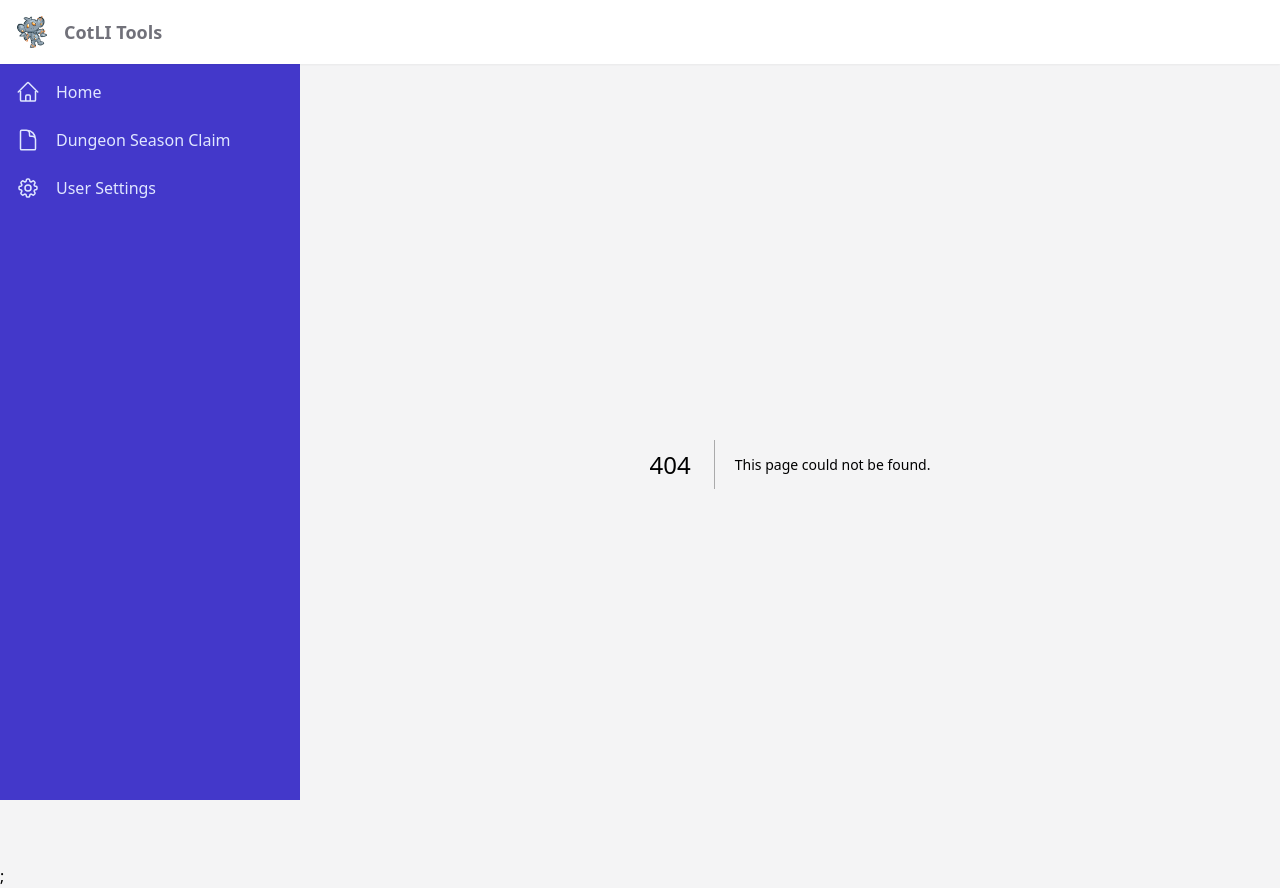
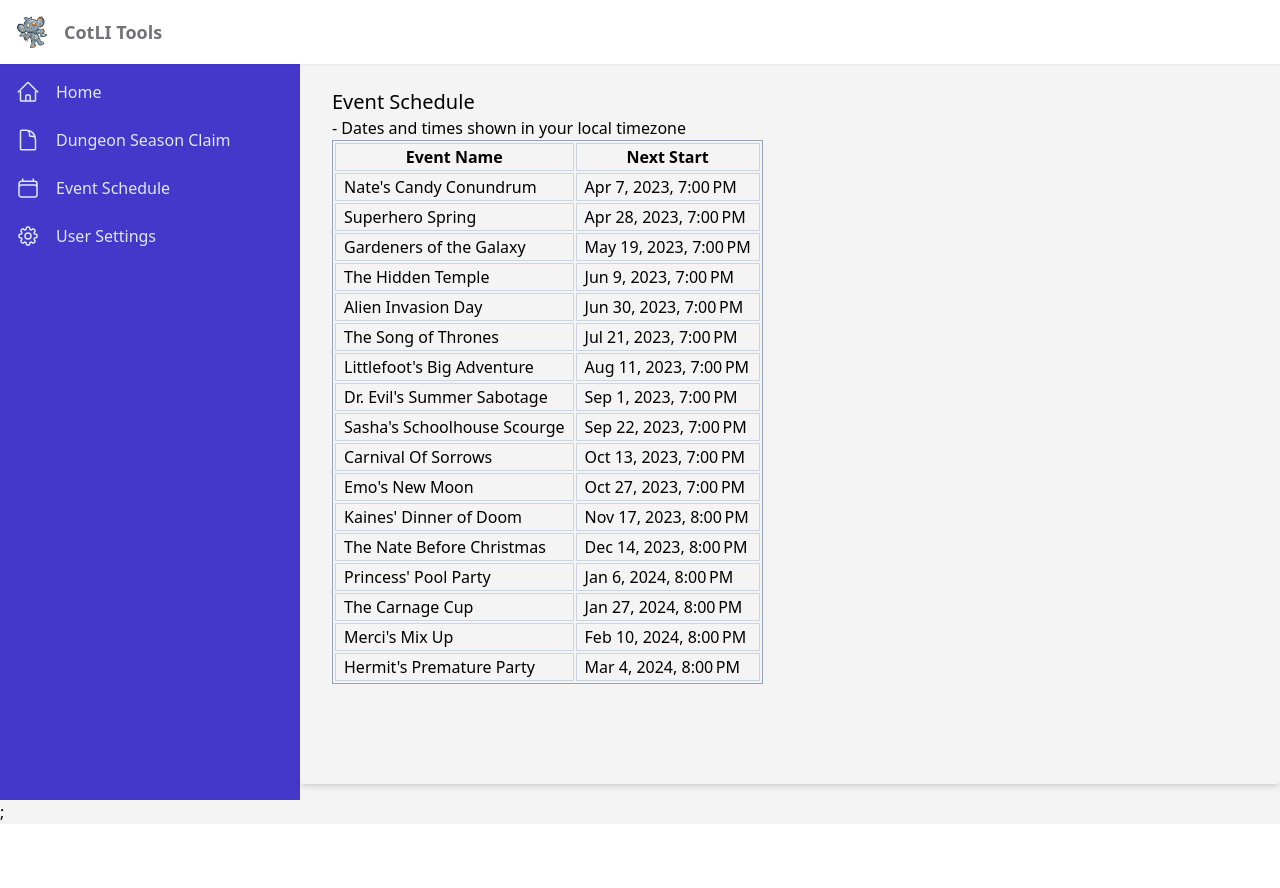
Before and after one commit to Pneumatus/cotli-tools, a Next.js app: page /cotli-tools/event-schedule in a window 1280 px wide. Before the commit this address had no page. After the commit the page ends 824 px from the top, so only its background shows below. Built offline with nearby package versions, Linux system fonts and the light colour scheme.

Commit message:
Add event schedule

```diff
--- a/components/layout/defaultNavItems.tsx
+++ b/components/layout/defaultNavItems.tsx
@@ -1,5 +1,6 @@
 import React from "react";
 import {
+  CalendarIcon,
   Cog8ToothIcon,
   DocumentIcon,
   HomeIcon,
@@ -18,6 +19,11 @@ export const defaultNavItems: NavItem[] = [
     icon: <DocumentIcon className="w-6 h-6" />,
   },
   {
+    label: "Event Schedule",
+    href: "/event-schedule",
+    icon: <CalendarIcon className="w-6 h-6" />,
+  },
+  {
     label: "User Settings",
     href: "/user-settings",
     icon: <Cog8ToothIcon className="w-6 h-6" />,
--- a/package.json
+++ b/package.json
@@ -17,6 +17,7 @@
     "classnames": "^2.3.2",
     "eslint": "8.36.0",
     "eslint-config-next": "13.2.4",
+    "luxon": "^3.3.0",
     "next": "13.2.4",
     "pluralize": "^8.0.0",
     "react": "18.2.0",
@@ -26,6 +27,7 @@
     "usehooks-ts": "^2.9.1"
   },
   "devDependencies": {
+    "@types/luxon": "^3.3.0",
     "@types/pluralize": "^0.0.29",
     "autoprefixer": "^10.4.14",
     "postcss": "^8.4.21",
--- /dev/null
+++ b/pages/event-schedule.tsx
@@ -0,0 +1,72 @@
+import { DateTime, Interval } from 'luxon';
+
+function EventSchedule() {
+
+    const EVENT_SCHEDULE = [
+        { name: 'Carnival Of Sorrows', month: 10, day: 13 },
+        { name: 'Emo\'s New Moon', month: 10, day: 27 },
+        { name: 'Kaines\' Dinner of Doom', month: 11, day: 17 },
+        { name: 'The Nate Before Christmas', month: 12, day: 14 },
+        { name: 'Princess\' Pool Party', month: 1, day: 6 },
+        { name: 'The Carnage Cup', month: 1, day: 27 },
+        { name: 'Merci\'s Mix Up', month: 2, day: 10 },
+        { name: 'Hermit\'s Premature Party', month: 3, day: 4 },
+        { name: 'Nate\'s Candy Conundrum', month: 4, day: 7 },
+        { name: 'Superhero Spring', month: 4, day: 28 },
+        { name: 'Gardeners of the Galaxy', month: 5, day: 19 },
+        { name: 'The Hidden Temple', month: 6, day: 9 },
+        { name: 'Alien Invasion Day', month: 6, day: 30 },
+        { name: 'The Song of Thrones', month: 7, day: 21 },
+        { name: 'Littlefoot\'s Big Adventure', month: 8, day: 11 },
+        { name: 'Dr. Evil\'s Summer Sabotage', month: 9, day: 1 },
+        { name: 'Sasha\'s Schoolhouse Scourge', month: 9, day: 22 },
+    ];
+
+    const getNextStart = (day: number, month: number) => {
+        const canadaNow = DateTime.local({ zone: 'Canada/Pacific' });
+        let canadaNext = DateTime.local(canadaNow.year, month, day, 12, { zone: 'Canada/Pacific' });
+        if (canadaNow > canadaNext) {
+            canadaNext = canadaNext.plus({ years: 1 });
+        }
+        return canadaNext;
+    };
+
+    const tz = Intl.DateTimeFormat().resolvedOptions().timeZone;
+
+    const calculateSchedule = () => {
+        const sortedEvents = EVENT_SCHEDULE.reduce((arr: any, e) => {
+            arr.push({ name: e.name, nextStart: getNextStart(e.day, e.month) });
+            return arr;
+        }, []).sort((e1: any, e2: any) => e1.nextStart - e2.nextStart);
+        return sortedEvents;
+    };
+
+    const upcomingSchedule = calculateSchedule();
+
+    return (
+        <div className='shadow-md rounded px-8 pt-6 pb-8 mb-4'>
+            <p className='text-xl'>Event Schedule</p>
+            <p>- Dates and times shown in your local timezone</p>
+            <table className='table-auto border-separate border border-slate-400'>
+                <thead>
+                    <tr>
+                        <th className='border border-slate-300 px-2'>Event Name</th>
+                        <th className='border border-slate-300 px-2'>Next Start</th>
+                    </tr>
+                </thead>
+                <tbody>
+                    {upcomingSchedule && upcomingSchedule.map((event: any, index: number) => {
+                        return (
+                            <tr key={index}>
+                                <td className='border border-slate-300 px-2'>{event.name}</td>
+                                <td className='border border-slate-300 px-2'>{event.nextStart.setZone(tz).toLocaleString(DateTime.DATETIME_MED)}</td>
+                            </tr>
+                        )
+                    })}
+                </tbody>
+            </table>
+        </div>
+    );
+}
+
+export default EventSchedule;
--- a/pages/index.tsx
+++ b/pages/index.tsx
@@ -11,7 +11,7 @@ export default function Home() {
       <main className={styles.main}>
         <div className={styles.description}>
           <p>
-           Here are some CoTLI tools...
+           Here are some CotLI tools...
           </p>
         </div>
       </main>
```
Also changed, not shown: 1 other file (tests, documents, lock files or other folders).
